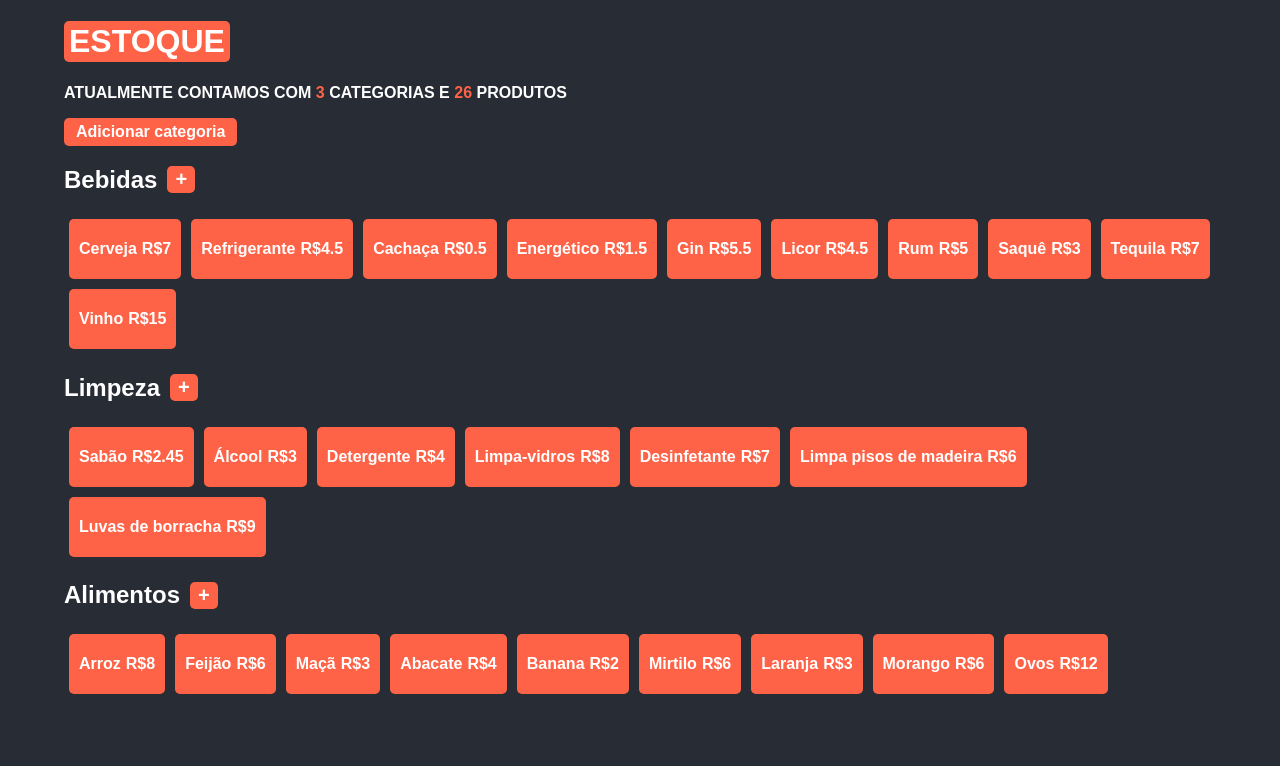
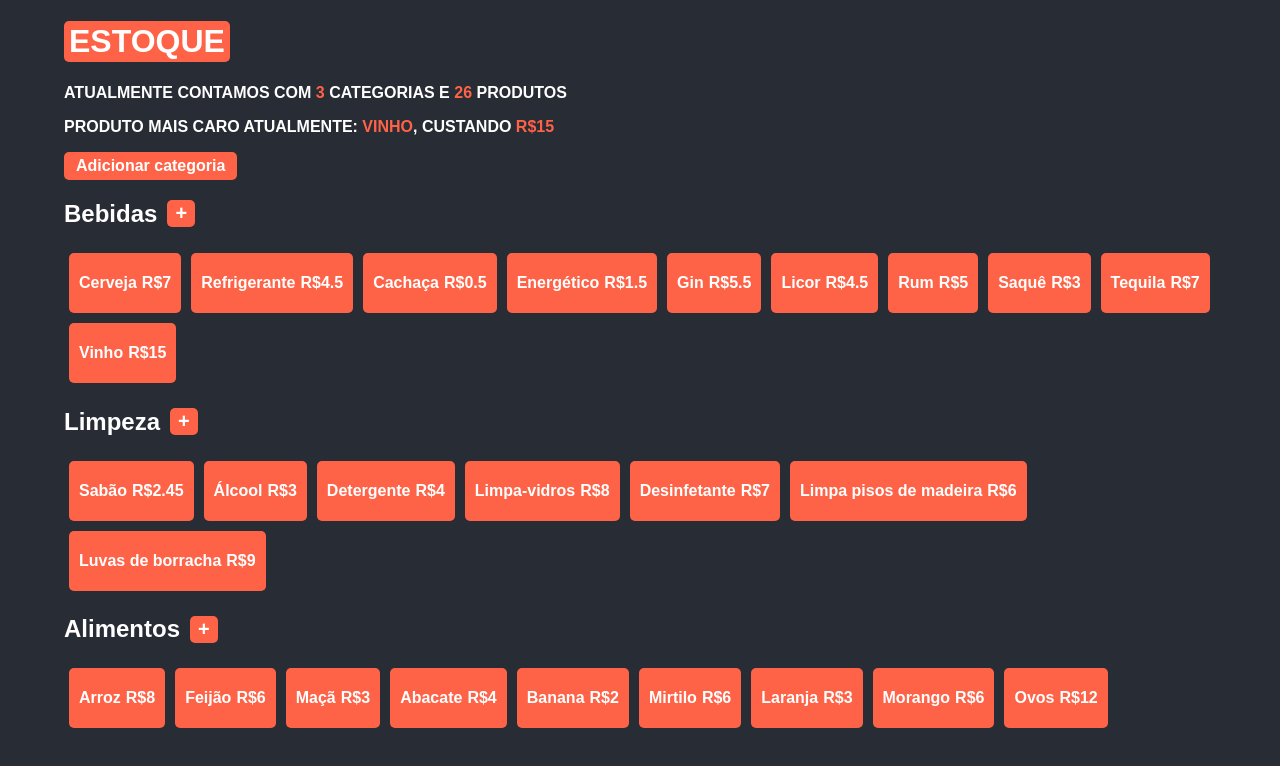
Before and after one commit to oCesaum/Estoque, a React (Create React App) app: page / in a window 1280 px wide. Shown: the top 766 px of the page. Built offline with nearby package versions, Linux system fonts and the light colour scheme.

Commit message:
ultima versão

```diff
--- a/src/components/Inventory.jsx
+++ b/src/components/Inventory.jsx
@@ -55,6 +55,20 @@ export default function Inventory() {
   const [categoria, setCategoria ] = useState("")
 
   const categoriasQuantidade = estoque.length
+
+  const produtoMaisCaro = useMemo(() => {
+    const produtos = []
+    for (const item of estoque) {
+      for (const produto of item.produtos) {
+        produtos.push(produto)
+      }
+    }
+    var max = produtos.map(p => p.valor).reduce(function(a, b) {
+      return Math.max(a, b);
+    });
+    var nome = produtos.find(p => p.valor === max)
+    return nome
+  }, [estoque])
 
   const produtosQuantidade = useMemo(() => estoque.reduce((prevVal, item) => prevVal + item.produtos.length, 0), [estoque]);
 
@@ -143,6 +157,8 @@ export default function Inventory() {
   return (
     <div>
       <p className='Inventory-counter-text'>Atualmente contamos com <span>{categoriasQuantidade}</span> categorias e <span>{produtosQuantidade}</span> produtos</p>
+      <p className='Inventory-counter-text'>Produto mais caro atualmente: <span>{produtoMaisCaro.nome}</span>, custando <span>R${produtoMaisCaro.valor}</span></p>
+
       <div className='Invetory-header'>
         <button
           className='btn-category'
```
